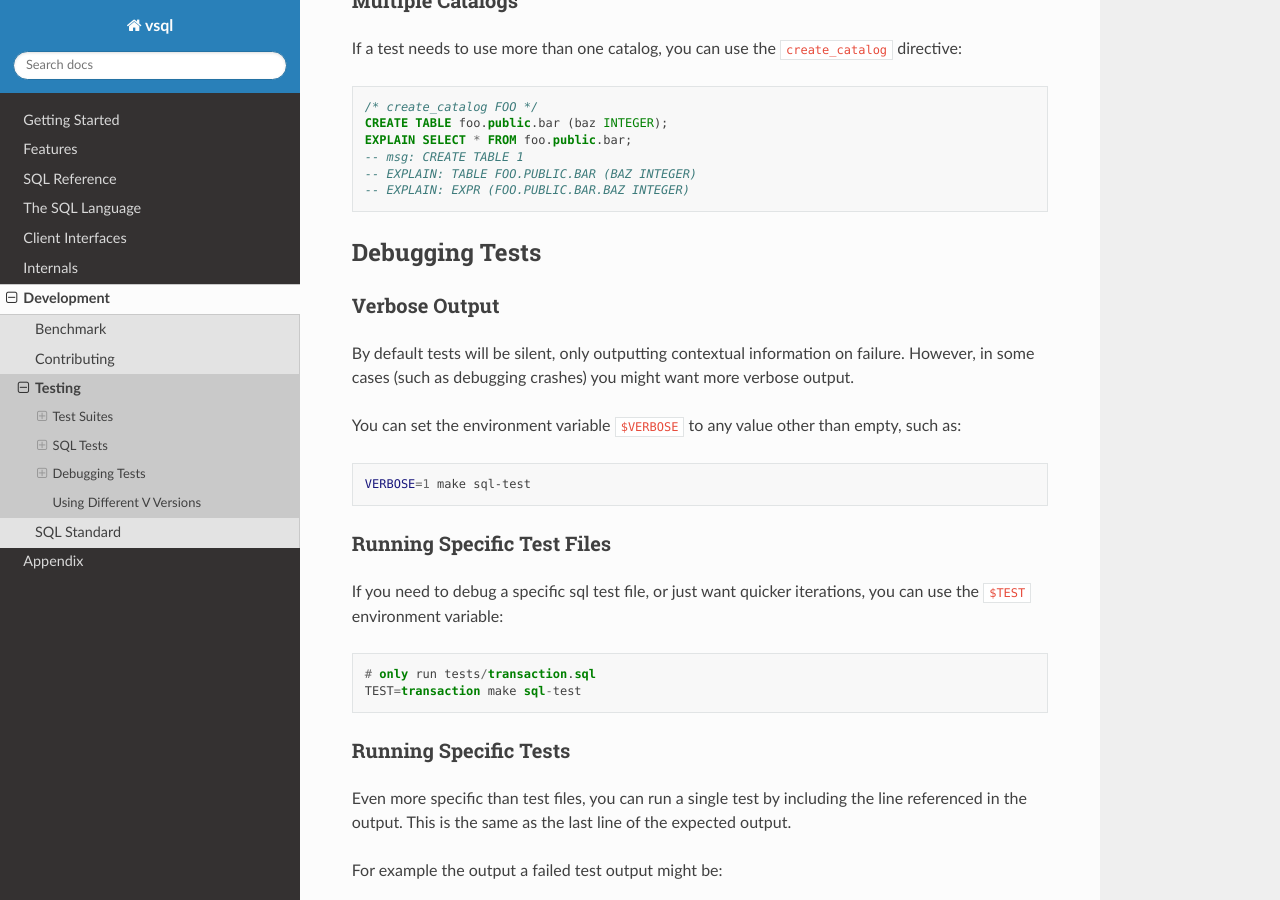
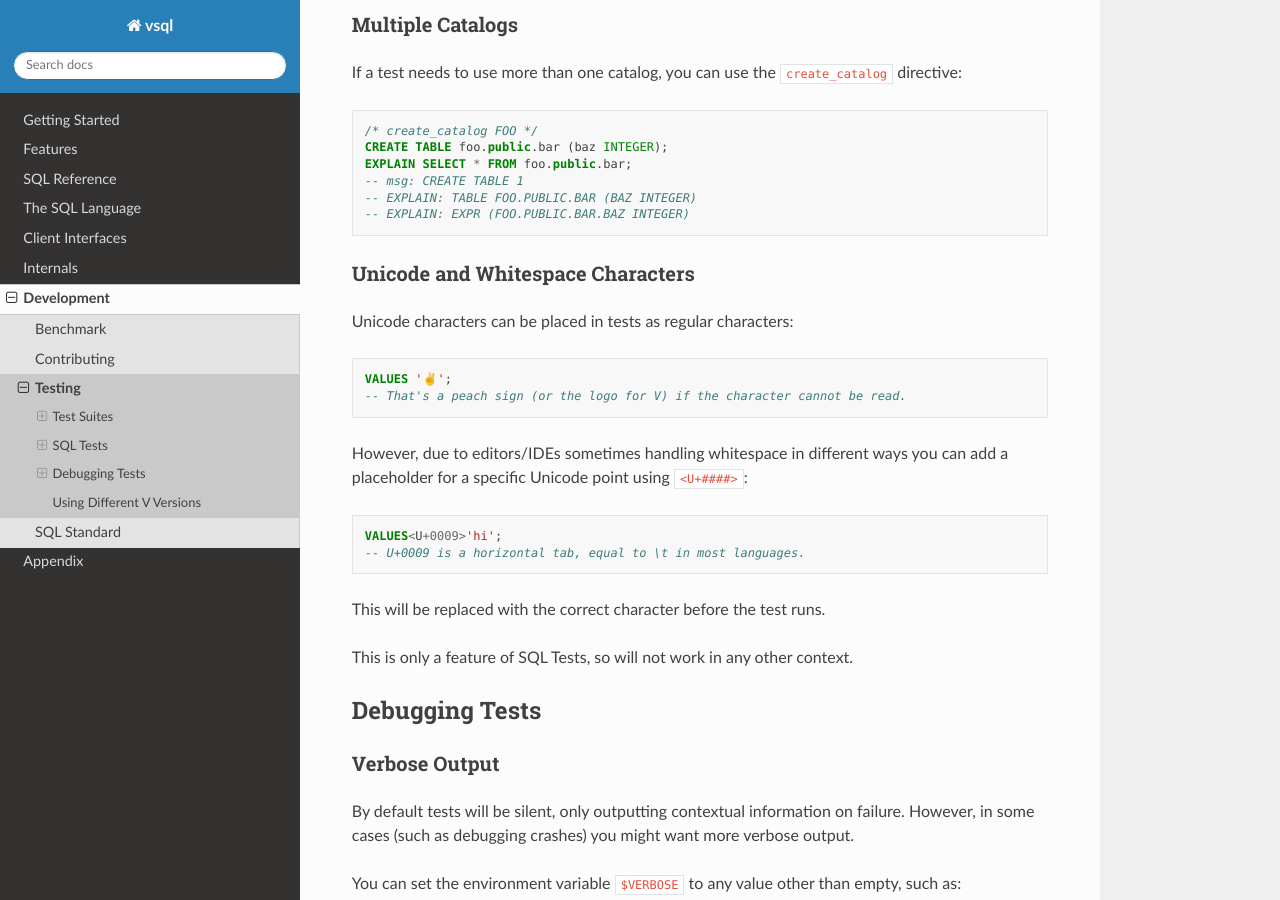
Before and after one commit to elliotchance/vsql, a Sphinx documentation site: the page built from docs/testing.rst, in a window 1280 px wide and 900 px high, scrolled down 6135 px. Built offline with Sphinx 7.4.7 and the Read the Docs theme 2.0.0, drawn with Linux system fonts in a browser that asks for light colours; some of the changed text lies outside the part shown.

Commit message:
testing: Better support for Unicode and whitespace characters (#181)
testing: Better support for Unicode and white space characters

Unicode characters can be placed in tests as regular characters.
However, due to editors/IDEs sometimes handling white space in different
ways you can add a placeholder for a specific Unicode point using
`<U+####>`.

This will be replaced with the correct character before the test runs.
This is only a feature of SQL Tests, so will not work in any other
context.

The SQL standard names specific white space characters that must be
valid separators, we already supported this but now they are codified
into tests using the new syntax above.

```diff
--- a/docs/testing.rst
+++ b/docs/testing.rst
@@ -300,6 +300,28 @@ directive:
    -- EXPLAIN: TABLE FOO.PUBLIC.BAR (BAZ INTEGER)
    -- EXPLAIN: EXPR (FOO.PUBLIC.BAR.BAZ INTEGER)
 
+Unicode and Whitespace Characters
+^^^^^^^^^^^^^^^^^^^^^^^^^^^^^^^^^
+
+Unicode characters can be placed in tests as regular characters:
+
+.. code-block:: sql
+
+   VALUES '✌️';
+   -- That's a peach sign (or the logo for V) if the character cannot be read.
+
+However, due to editors/IDEs sometimes handling whitespace in different ways
+you can add a placeholder for a specific Unicode point using ``<U+####>``:
+
+.. code-block:: sql
+
+   VALUES<U+0009>'hi';
+   -- U+0009 is a horizontal tab, equal to \t in most languages.
+
+This will be replaced with the correct character before the test runs.
+
+This is only a feature of SQL Tests, so will not work in any other context.
+
 Debugging Tests
 ---------------
 
```
Also changed, not shown: 4 other files.
